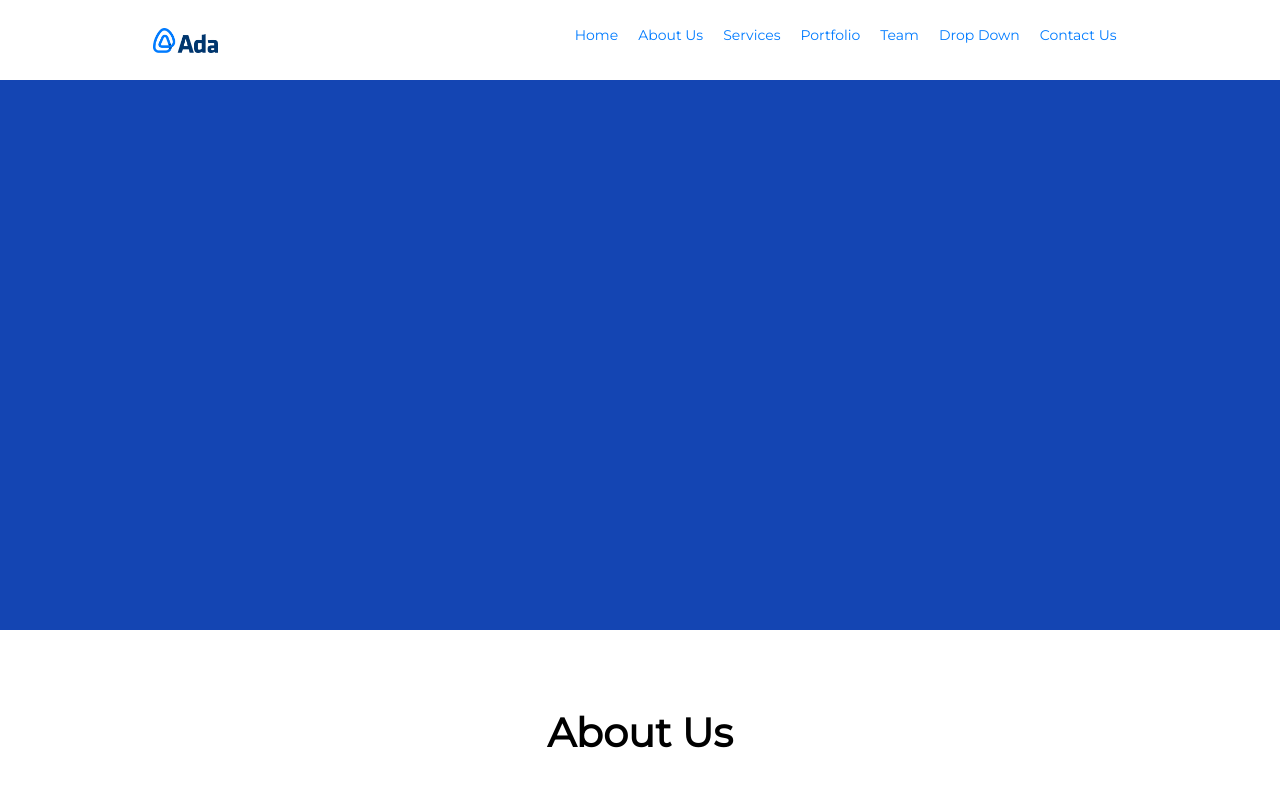
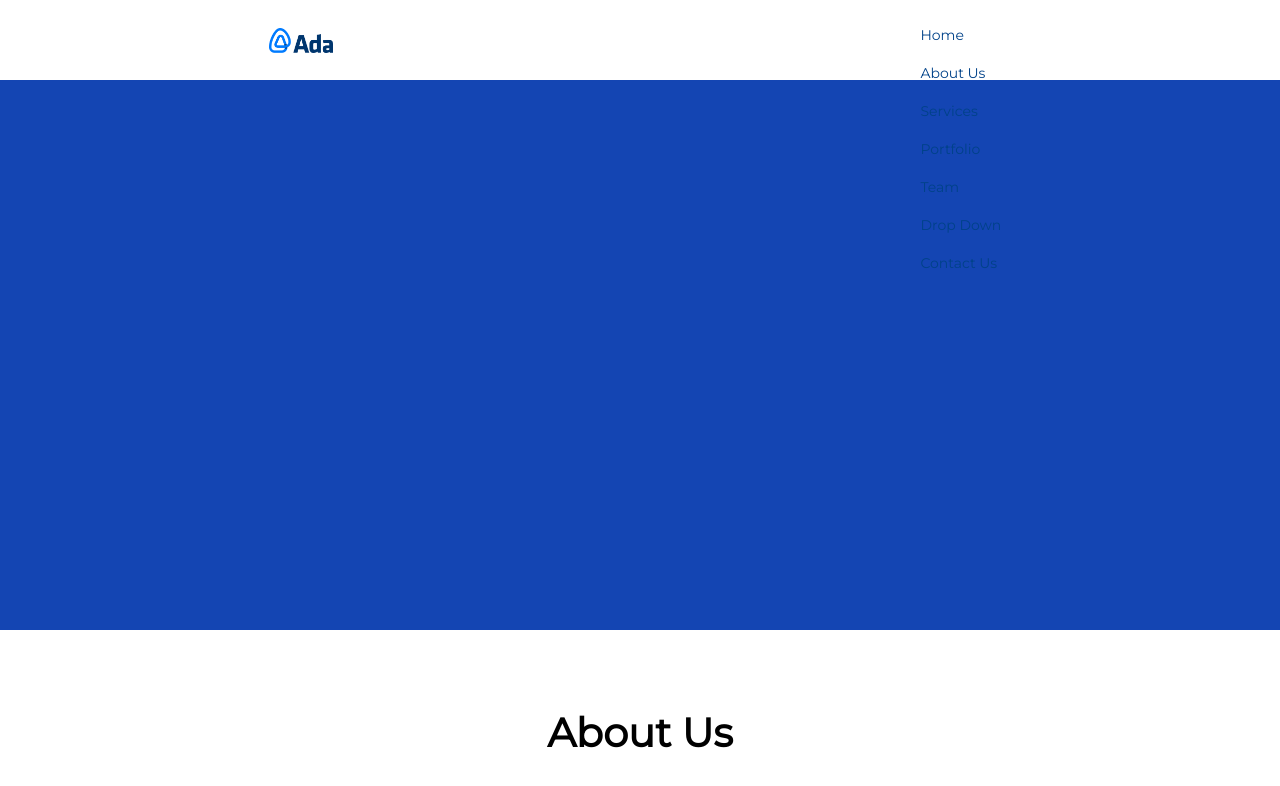
Before and after one commit to ManuelaBarbera/TP_001, a plain HTML site: page 1/Index.html in a window 1280 px wide. Shown: the top 786 px of the page. Drawn offline with Linux system fonts and the light colour scheme.

Commit message:
agreguemenu

```diff
--- a/1/style.css
+++ b/1/style.css
@@ -39,7 +39,7 @@ h3 {
 
 li {
     font-size:14px;
-    color: #007bff;
+    color:
     float: left;
     padding: 10px;
     text-align: left;
@@ -49,7 +49,7 @@ li {
 
 a{
     text-decoration: none;
-    color: #007bff;
+    color: #004289;
 
 }
 
```
Also changed, not shown: 1/Index.html (+1 -0 lines).
